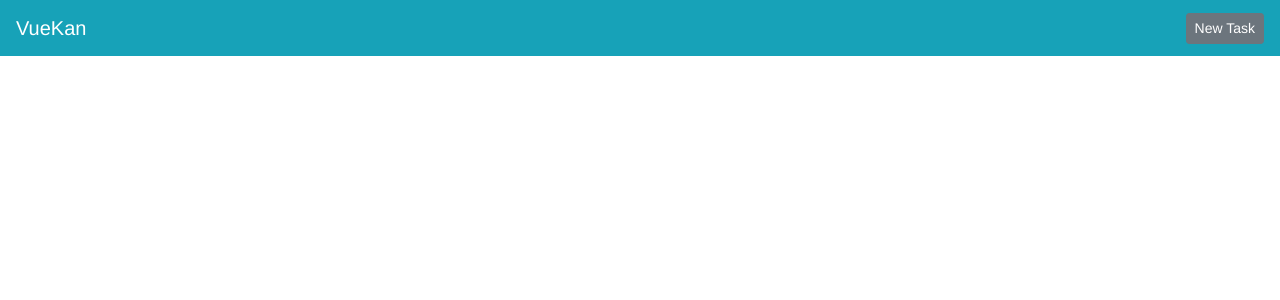
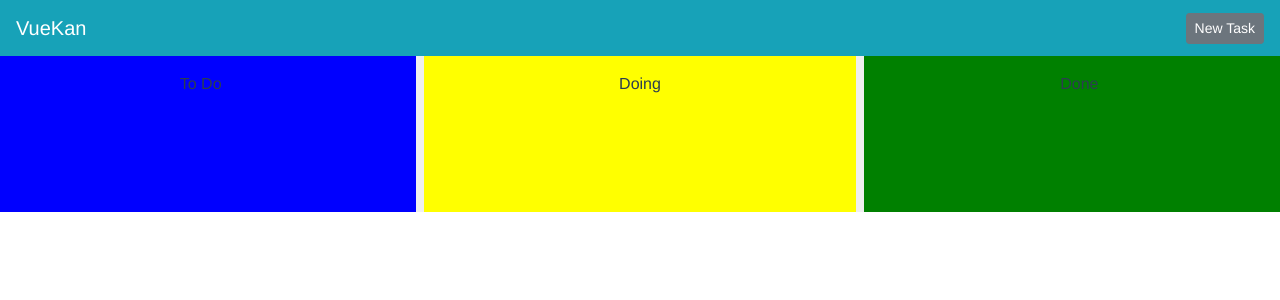
Before and after one commit to hakuamesan/VueKan, a Vue app: page / in a window 1280 px wide. Shown: the top 300 px of the page. Built offline with nearby package versions, Linux system fonts and the light colour scheme.

Commit message:
displays 3 columns. tasks not showing

```diff
--- a/public/index.html
+++ b/public/index.html
@@ -6,6 +6,8 @@
     <meta name="viewport" content="width=device-width,initial-scale=1.0">
     <link rel="icon" href="<%= BASE_URL %>favicon.ico">
     <title><%= htmlWebpackPlugin.options.title %></title>
+    <link rel="stylesheet" href="https://maxcdn.bootstrapcdn.com/font-awesome/4.5.0/css/font-awesome.min.css">
+
    </head>
   <body>
     <noscript>
--- a/src/components/Board.vue
+++ b/src/components/Board.vue
@@ -1,12 +1,65 @@
 <template>
-  <div>
-  </div>
+ <div class="">
+    <div class="row" v-if="!viewArchive">
+          <TaskStatus id="todo" title="Todo" class="col-md" colName="To Do" columnIndex=0></TaskStatus>
+          <TaskStatus id="doing" title="Doing" class="col-md" colName="Doing" columnIndex=1></TaskStatus>
+          <TaskStatus id="done" title="Done" class="col-md" colName="Done" columnIndex=2></TaskStatus>
+    </div>
+    <Archive v-else></Archive>
+ </div>
 </template>
 
 <script>
+import TaskStatus from '@/components/TaskStatus';
+import Archive from '@/components/Archive'
 
+export default {
+  name: 'Board',
+  data(){
+    return {
+      viewArchive: false
+    }
+  },
+  components: {
+    TaskStatus,
+    Archive
+  }
+
+}
 </script>
 
 <style>
+#todo{
+  background-color: blue;
+}
+
+#doing{
+  background-color: yellow;
+}
+
+#done{
+  background-color: green;
+}
+
+.col-sm, .row, .column {
+  height: 100%;
+}
+.col-sm {
+  border-left: 0.5rem solid #EFEFEF;
+  padding-top: 1rem;
+}
+.col-sm:first-child {
+  border-left: 0;
+}
+.column-title {
+  text-align: center
+}
+.column-header {
+  text-align: center;
+}
+.fa {
+  cursor: pointer;
+}
+
 
 </style>
--- a/src/components/Nav.vue
+++ b/src/components/Nav.vue
@@ -58,6 +58,8 @@ export default {
         e.preventDefault()
         console.log(JSON.stringify(this.form))
         this.$emit('update-task', { taskName: this.taskName, taskDescription: this.taskDescription})
+        let task = { taskName: this.taskName, taskDescription: this.taskDescription}
+        this.$store.commit('addTask', { columnIndex: 0, task});
         this.$nextTick( ()=> {
           this.$bvModal.hide('show-addTask')
         })
--- a/src/components/Task.vue
+++ b/src/components/Task.vue
@@ -0,0 +1,38 @@
+<template>
+  <div>
+    <b-card >
+      <b-card-text >  {{ this.value.name }} {{ getName() }}  </b-card-text>
+      <span class="fa fa-trash"
+            style="float: right"
+            @click="$emit('remove-task')"
+            title="Remove Task"></span>
+
+    </b-card>
+
+
+  </div>
+</template>
+
+<script>
+
+export default{
+  name: 'Task',
+  props: ['value']
+  ,
+  data() {
+    return {
+      viewDesc: false
+    }
+  },
+  methods: {
+    getName() {
+      console.log("name=" + this.value.name);
+    }
+
+  }
+
+}
+</script>
+
+<style>
+</style>
--- /dev/null
+++ b/src/components/TaskStatus.vue
@@ -0,0 +1,65 @@
+<template>
+  <div class="col-sm">
+    <p class="column-title"> {{ colName }} </p>
+
+    <draggable v-model="tasks" group='tasks' style="min-height:100px">
+      <Task v-for="(task, index) in tasks"
+        :key="task.name"
+        :value="task"
+        @remove-task="removeTask(index)"
+        ></Task>
+    </draggable>
+  </div>
+</template>
+
+<script>
+import draggable from 'vuedraggable';
+import Task from './Task.vue';
+
+export default{
+  name: 'TaskStatus',
+  props: {
+    colName: String,
+    columnIndex: Number
+  },
+  components: {
+    draggable,
+    Task
+  },
+  computed: {
+     tasks: {
+      get () {
+//        let index = this.getIndex(this.colName)
+        let a = this.$store.state.columns[this.columnIndex].tasks
+        console.log(a)
+        return a
+      },
+      set (tasks) {
+        let index = this.getIndex(this.colName)
+        return this.$store.commit('updateTasks', {
+          columnIndex: index,
+          tasks
+        })
+      }
+    }
+  },
+  methods: {
+    getIndex(n){
+      if ( n === 'To Do') return 0
+      else if ( n === 'Doing') return 1
+      else if ( n === 'Done') return 2
+    },
+      removeTask: function(taskIndex) {
+      this.$store.commit('removeTask', {
+        columnIndex: this.columnIndex,
+        taskIndex
+      })
+    },
+
+  }
+}
+</script>
+
+<style>
+
+</style>
```
Also changed, not shown: src/components/Template.vue (added, +16 -0 lines), src/components/AddTask.vue (deleted), src/components/Archive.vue (added).
